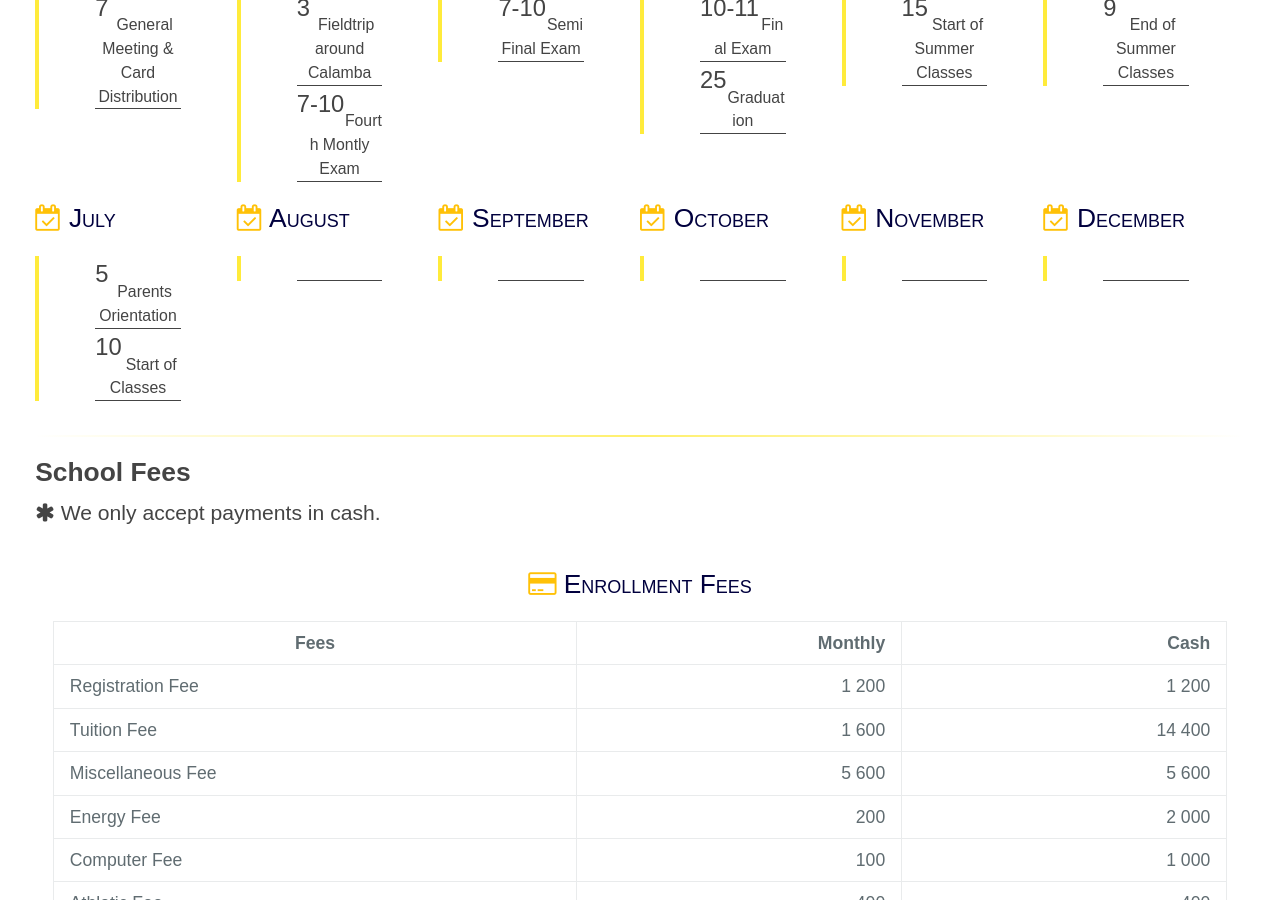
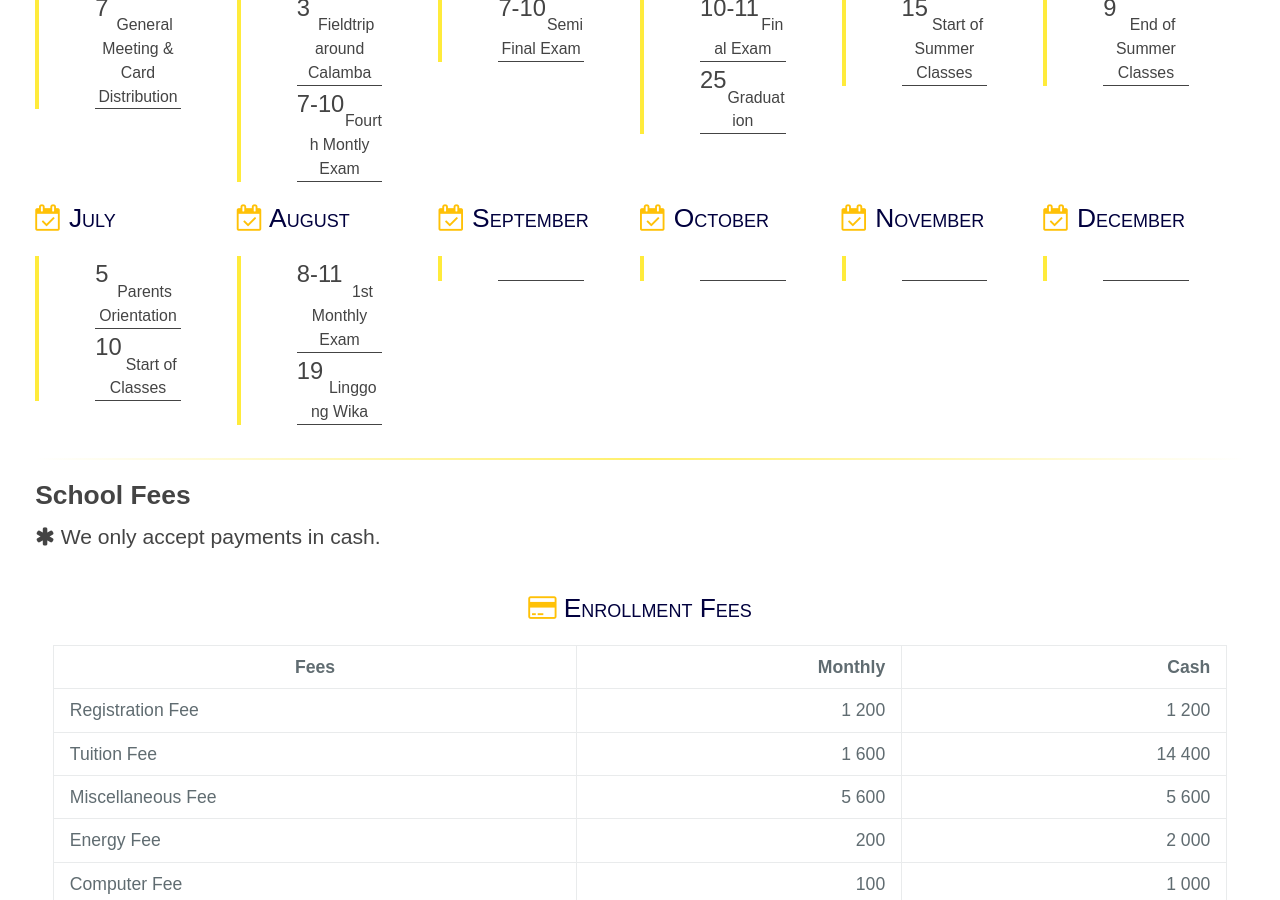
Before and after one commit to cmdcph/cmdcph.github.io, a Jekyll site: the page built from index.md, in a window 1280 px wide and 900 px high, scrolled down 2650 px. Built offline with Jekyll 4.4.1, drawn with Linux system fonts in a browser that asks for light colours.

Commit message:
Updated August

```diff
--- a/_calendar_months/august.markdown
+++ b/_calendar_months/august.markdown
@@ -3,6 +3,8 @@ title: August
 year: 2017
 index: 8
 events:
-- day:
-  title:
+- day: 8-11
+  title: 1st Monthly Exam
+- day: 19
+  title: Linggo ng Wika
 ---
```
